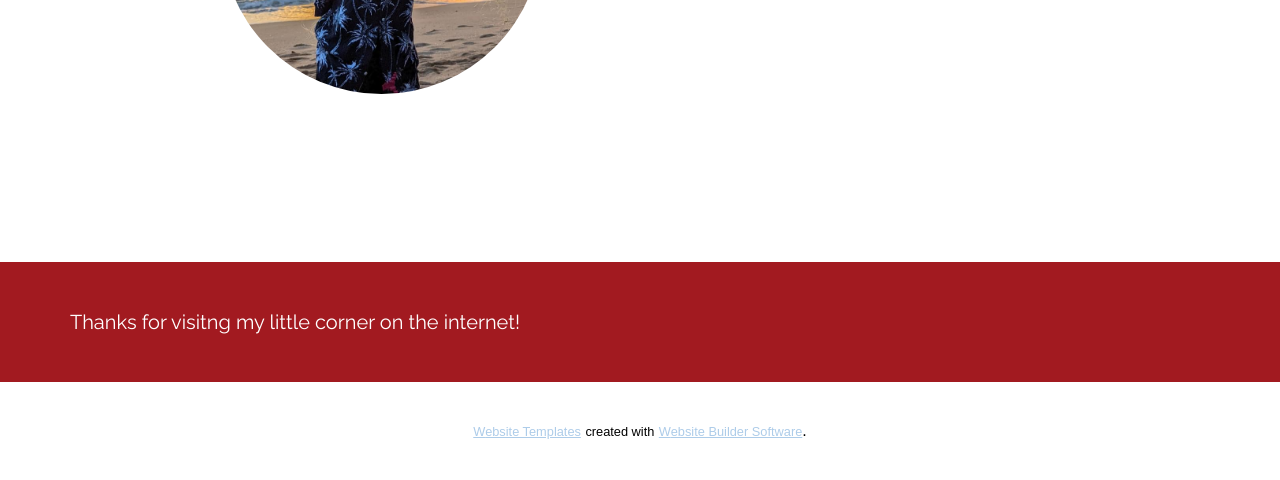
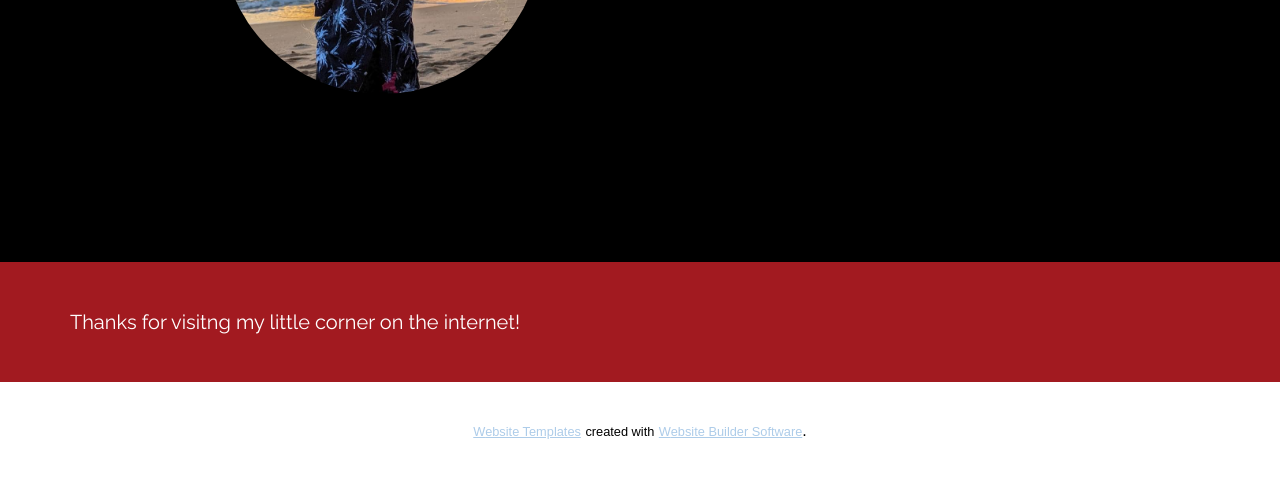
Before and after one commit to drnkyda/dronkyda.github.io, a plain HTML site: page Contact.html in a window 1280 px wide. Shown: the part 468-948 px from the top of the page. Drawn offline with Linux system fonts and the light colour scheme.

Commit message:
Update Contact.css

```diff
--- a/Contact.css
+++ b/Contact.css
@@ -1,6 +1,10 @@
  .u-section-1 {
   background-image: none;
 }
+
+.u-section-1 {
+ background-color: black;
+ }
 
 .u-section-1 .u-sheet-1 {
   min-height: 730px;
```
